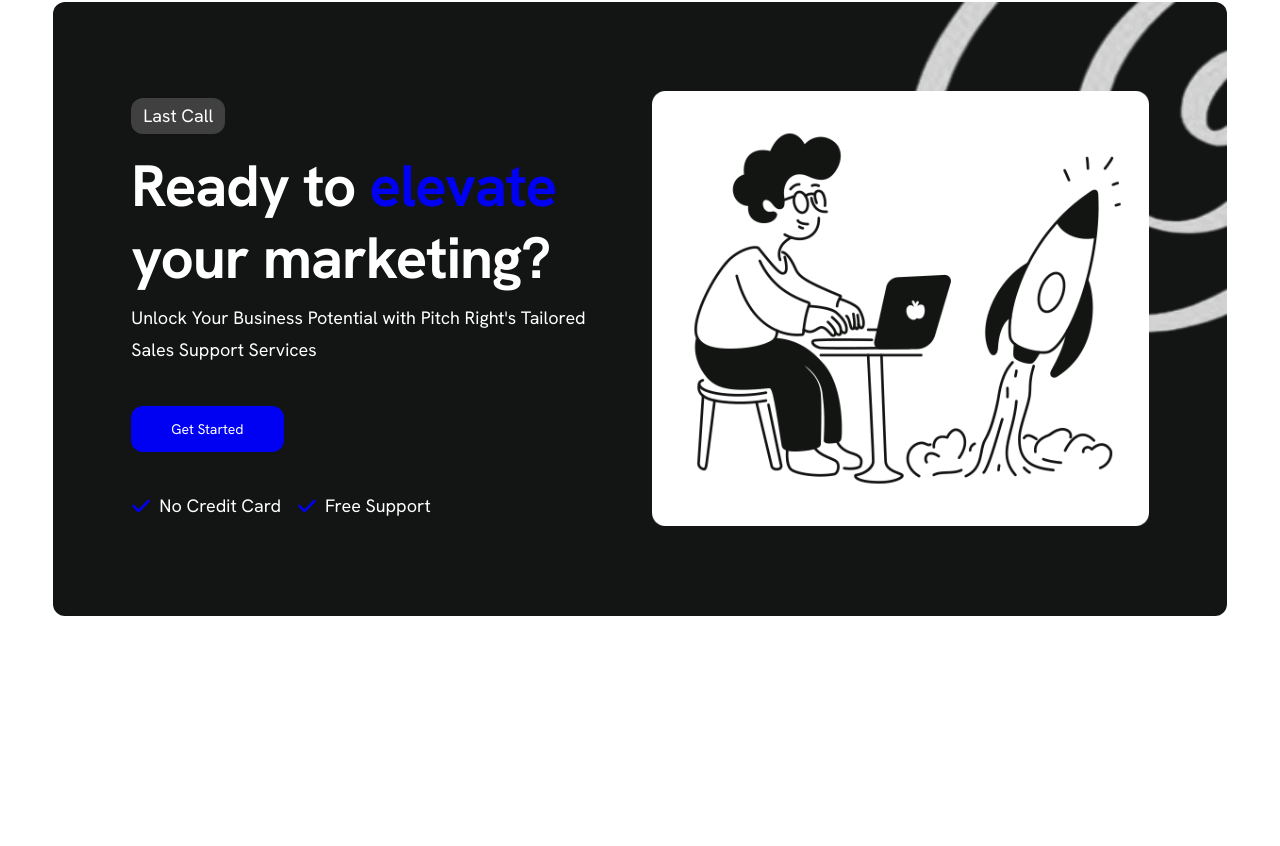
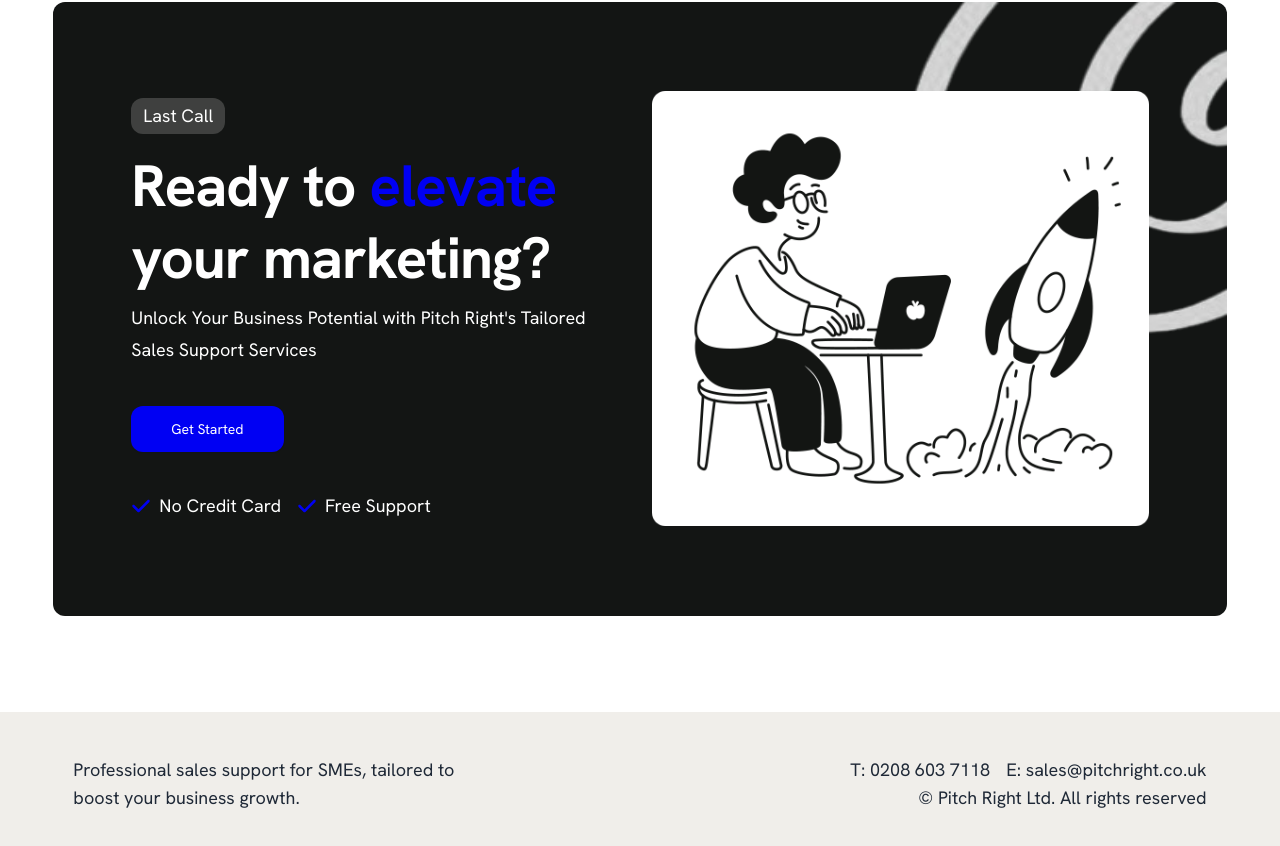
Before and after one commit to Yamin39/pitch-right, a React (Vite) app: page / in a window 1280 px wide. Shown: the part 7698-8544 px from the top of the page. Before the commit the page ends 8410 px from the top, so only its background shows below. Built offline with nearby package versions, Linux system fonts and the light colour scheme.

Commit message:
added footer

```diff
--- /dev/null
+++ b/src/components/Footer/Footer.jsx
@@ -0,0 +1,24 @@
+const Footer = () => {
+  return (
+    <footer className="flex flex-col md:flex-row gap-5 justify-between px-5 pt-[2rem] pb-12">
+      <div>
+        <p className="max-w-[24.313rem] md:text-lg leading-8 mt-3">
+          Professional sales support for SMEs, tailored to <br /> boost your business growth.
+        </p>
+      </div>
+      <div>
+        <p className="max-w-[24.313rem] md:text-lg md:text-right leading-8 mt-3">
+          <a href="tel:+0208 603 7118" className="hover:underline">
+            T: 0208 603 7118
+          </a>
+          <a href="mailto:sales@pitchright.co.uk" className="ml-4 hover:underline">
+            E: sales@pitchright.co.uk
+          </a>
+          <br />© Pitch Right Ltd. All rights reserved
+        </p>
+      </div>
+    </footer>
+  );
+};
+
+export default Footer;
--- a/src/pages/Home.jsx
+++ b/src/pages/Home.jsx
@@ -3,6 +3,7 @@
 import BottomBanner from "../components/BottomBanner/BottomBanner";
 import FacebookBranding from "../components/FacebookBranding/FacebookBranding";
 import Faq from "../components/Faq/Faq";
+import Footer from "../components/Footer/Footer";
 import MoreServices from "../components/MoreServices/MoreServices";
 import Navbar from "../components/Navbar/Navbar";
 import Services from "../components/Services/Services";
@@ -36,6 +37,11 @@
         </div>
         <BottomBanner></BottomBanner>
       </div>
+      <div className="bg-[#f0eeea]">
+        <div className="max-w-[1201px] w-11/12 mx-auto font-hanken">
+          <Footer></Footer>
+        </div>
+      </div>
     </>
   );
 };
```
